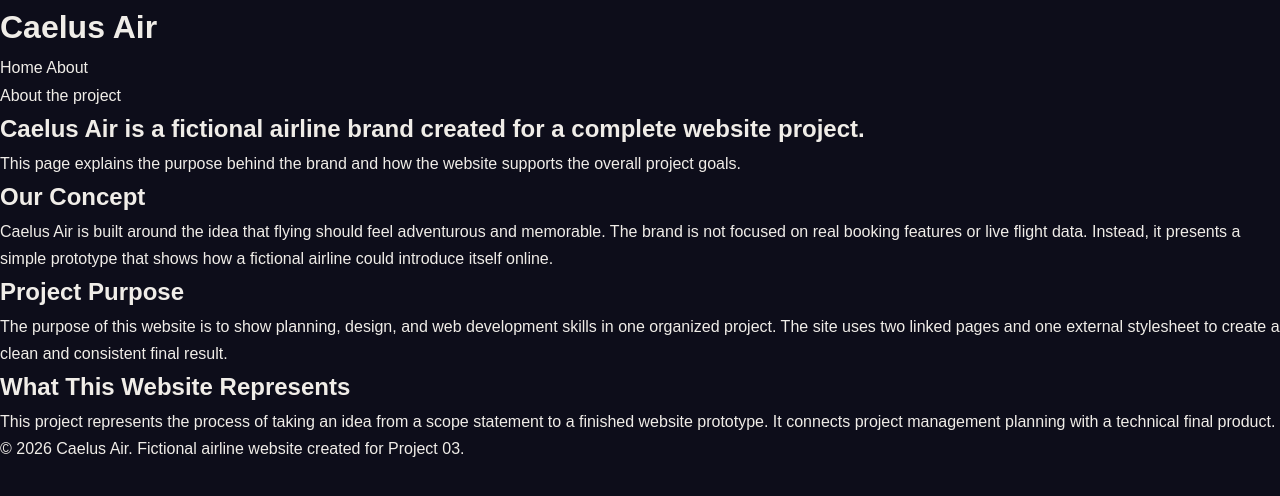
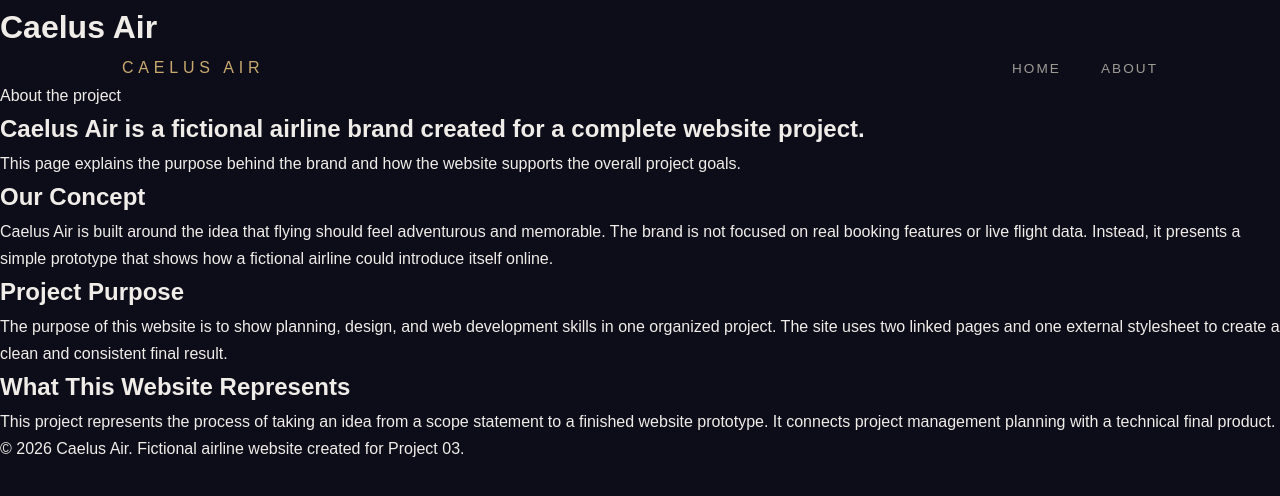
Before and after one commit to olgunayse/CMPA-3301-Project-3, a plain HTML site: page about.html in a window 1280 px wide. Drawn offline with Linux system fonts and the light colour scheme.

Commit message:
Update about.html

```diff
--- a/about.html
+++ b/about.html
@@ -11,9 +11,12 @@
 <header>
   <div class="wrapper header-flex">
     <h1 class="site-title">Caelus Air</h1>
-    <nav>
-      <a href="index.html">Home</a>
-      <a href="about.html">About</a>
+     <nav class="nav" aria-label="Main navigation">
+        <a href="index.html" class="nav-logo" aria-label="Caelus Air home">CAELUS AIR</a>
+        <ul class="nav-links">
+            <li><a href="index.html">Home</a></li>
+            <li><a href="about.html" aria-current="page">About</a></li>
+        </ul>
     </nav>
   </div>
 </header>
```
